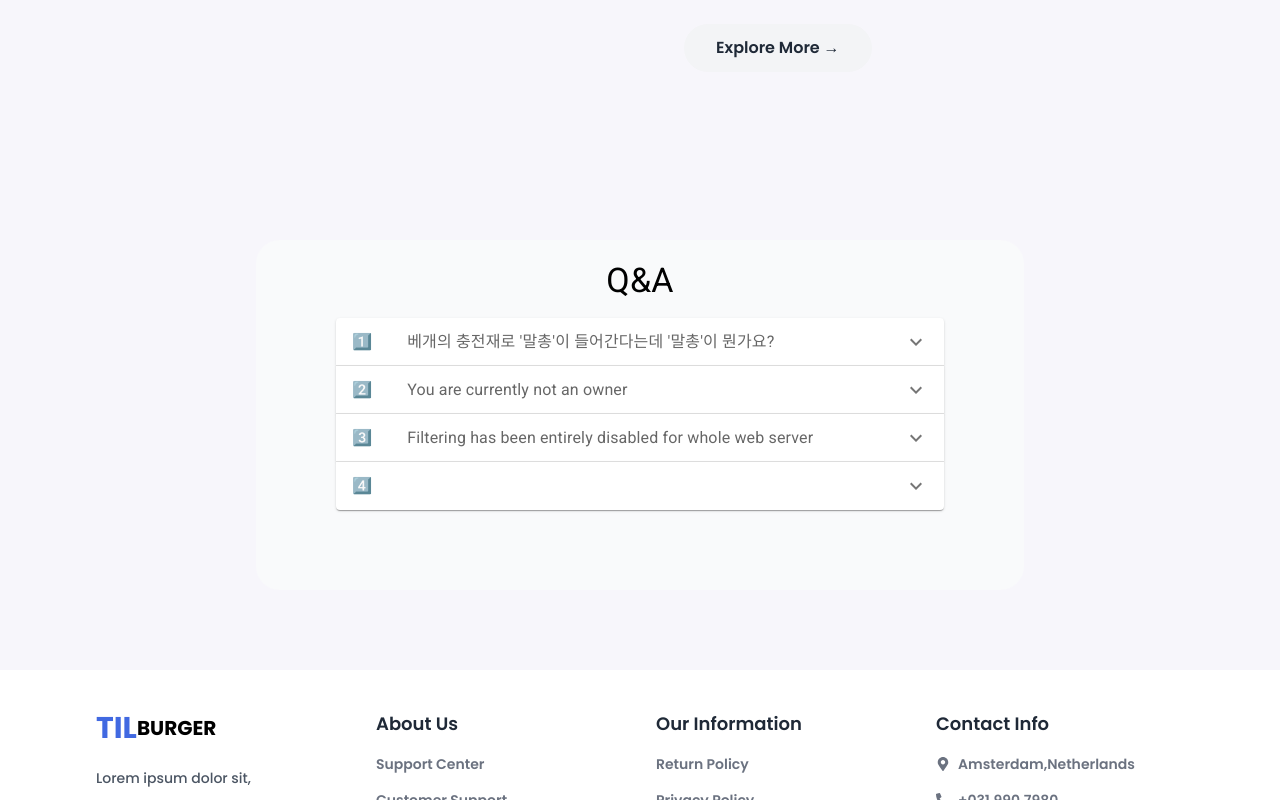
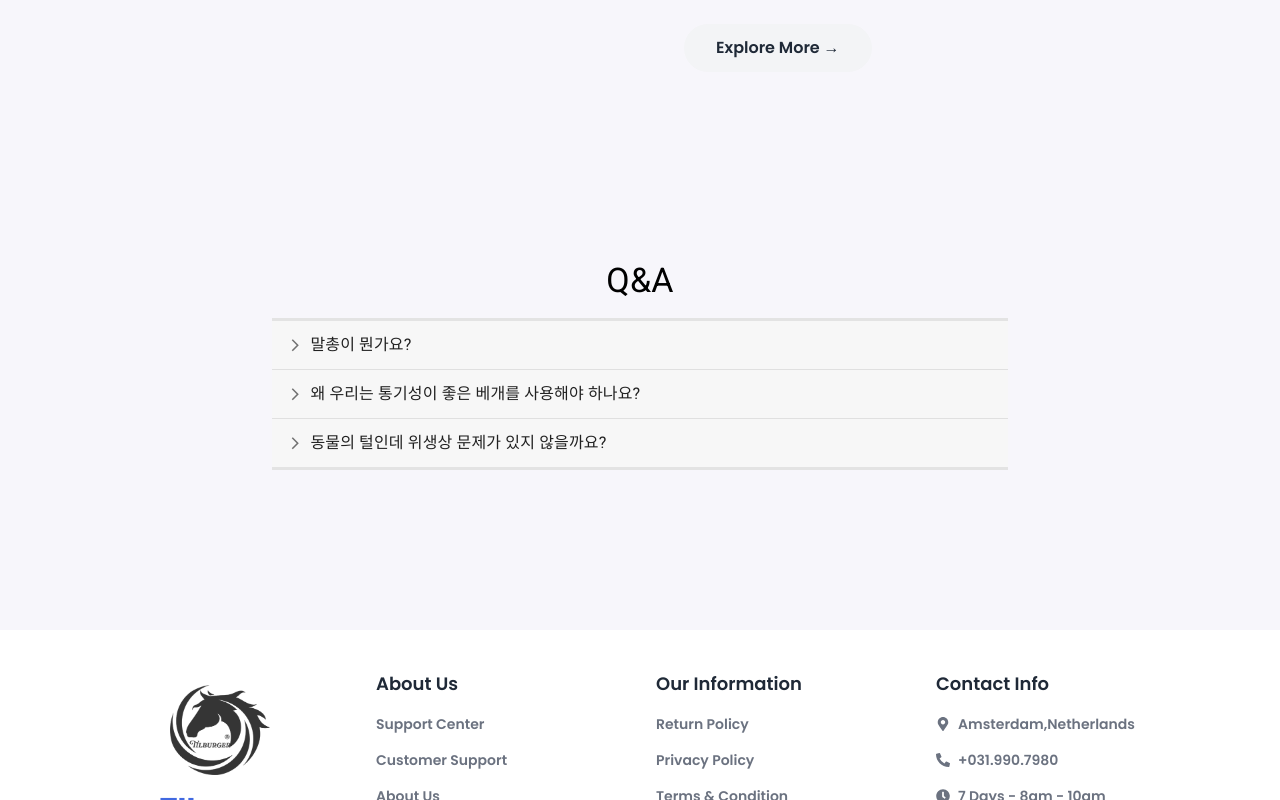
Before and after one commit to damoayo/tilburger, a Next.js app: page / in a window 1280 px wide. Shown: the part 2000-2800 px from the top of the page. Built offline with nearby package versions, Linux system fonts and the light colour scheme; what @mui/material-nextjs would draw is missing.

Commit message:
QNA와 Footer수정

```diff
--- a/components/Home/Footer/Footer.tsx
+++ b/components/Home/Footer/Footer.tsx
@@ -9,6 +9,7 @@ import {
   FaInstagram,
 } from "react-icons/fa";
 import Link from "next/link";
+import Image from "next/image";
 
 const Footer = () => {
   return (
@@ -16,18 +17,28 @@ const Footer = () => {
       <div className="w-[90%] mx-auto px-4 sm:px-6 lg:px-8">
         <div className="grid grid-cols-1 md:grid-cols-3 lg:grid-cols-4 gap-8">
           {/* Logo and description */}
-          <div>
+          <div className="flex flex-col items-center justify-center  space-y-4">
             {/* 로고 */}
+            <div>
+              {/* 로고 이미지 */}
+              <a href="#home">
+                <Image
+                  src="/images/logo1.png"
+                  priority
+                  alt="Logo"
+                  width={100}
+                  height={100}
+                />
+              </a>
+            </div>
             <h2 className="flex items-center text-xl md:text-1xl font-bold">
-              {/* <Image src="/logo1.png" priority alt="Logo" width={50} height={50} /> */}
-              {/* 로고 이미지 */}
               <span className="text-xl md:text-3xl text-[#4169e1]">TIL</span>
               BURGER {/* 로고 텍스트 */}
             </h2>
             {/* Description */}
-            <p className="mt-4 text-sm font-medium leading-[2rem] w-[80%] text-gray-600">
+            {/* <p className="mt-4 text-sm font-medium leading-[2rem] w-[80%] text-gray-600">
               Lorem ipsum dolor sit, consectetur . Lorem ipsum dolor sit .
-            </p>
+            </p> */}
           </div>
           {/* About us links */}
           <div>
--- a/components/Home/Navbar/Nav.tsx
+++ b/components/Home/Navbar/Nav.tsx
@@ -34,13 +34,12 @@ const Nav = ({ openNav }: Props) => {
     >
       <div className="flex items-center h-full justify-between w-[90%] xl:w-[80%] mx-auto ">
         {/* 로고 부분 */}
-        <h1 className="flex items-center text-xl md:text-1xl font-bold">
-          {/* <Image src="/logo1.png" priority alt="Logo" width={50} height={50} /> */}
-          {/* 로고 이미지 */}
-          <span className="text-xl md:text-3xl text-[#4169e1]">
-            TIL
-          </span>BURGER {/* 로고 텍스트 */}
-        </h1>
+        <a href="#home">
+          <h1 className="flex items-center text-xl md:text-1xl font-bold">
+            <span className="text-xl md:text-3xl text-[#4169e1]">TIL</span>
+            BURGER {/* 로고 텍스트 */}
+          </h1>
+        </a>
         {/* 네비게이션 링크 부분 (lg 사이즈 이상에서만 표시) */}
         <div className="hidden lg:flex items-center space-x-10">
           {navLinks.map((link) => {
--- a/components/Home/QNA/AccordionUsage.tsx
+++ b/components/Home/QNA/AccordionUsage.tsx
@@ -1,107 +1,136 @@
 "use client";
 import * as React from "react";
-import Accordion from "@mui/material/Accordion";
-import AccordionDetails from "@mui/material/AccordionDetails";
-import AccordionSummary from "@mui/material/AccordionSummary";
+import { styled } from "@mui/material/styles";
+import ArrowForwardIosSharpIcon from "@mui/icons-material/ArrowForwardIosSharp";
+import MuiAccordion, { AccordionProps } from "@mui/material/Accordion";
+import MuiAccordionSummary, {
+  AccordionSummaryProps,
+  accordionSummaryClasses,
+} from "@mui/material/AccordionSummary";
+import MuiAccordionDetails from "@mui/material/AccordionDetails";
 import Typography from "@mui/material/Typography";
-import ExpandMoreIcon from "@mui/icons-material/ExpandMore";
 
-export default function ControlledAccordions() {
+const Accordion = styled((props: AccordionProps) => (
+  <MuiAccordion disableGutters elevation={0} square {...props} />
+))(({ theme }) => ({
+  border: `1px solid ${theme.palette.divider}`,
+  "&:not(:last-child)": {
+    borderBottom: 0,
+  },
+  "&::before": {
+    display: "none",
+  },
+}));
+
+const AccordionSummary = styled((props: AccordionSummaryProps) => (
+  <MuiAccordionSummary
+    expandIcon={<ArrowForwardIosSharpIcon sx={{ fontSize: "0.9rem" }} />}
+    {...props}
+  />
+))(({ theme }) => ({
+  backgroundColor: "rgba(0, 0, 0, .03)",
+  flexDirection: "row-reverse",
+  [`& .${accordionSummaryClasses.expandIconWrapper}.${accordionSummaryClasses.expanded}`]:
+    {
+      transform: "rotate(90deg)",
+    },
+  [`& .${accordionSummaryClasses.content}`]: {
+    marginLeft: theme.spacing(1),
+  },
+  ...theme.applyStyles("dark", {
+    backgroundColor: "rgba(255, 255, 255, .05)",
+  }),
+}));
+
+const AccordionDetails = styled(MuiAccordionDetails)(({ theme }) => ({
+  padding: theme.spacing(2),
+  borderTop: "1px solid rgba(0, 0, 0, .125)",
+}));
+
+export default function CustomizedAccordions() {
   const [expanded, setExpanded] = React.useState<string | false>(false);
 
   const handleChange =
-    (panel: string) => (event: React.SyntheticEvent, isExpanded: boolean) => {
-      setExpanded(isExpanded ? panel : false);
+    (panel: string) => (event: React.SyntheticEvent, newExpanded: boolean) => {
+      setExpanded(newExpanded ? panel : false);
     };
 
   return (
-    <div>
+    <div style={{ fontFamily: "'Roboto', sans-serif" }}>
       <Typography variant="h4" sx={{ marginBottom: 2, textAlign: "center" }}>
         Q&A
       </Typography>
       <Accordion
         expanded={expanded === "panel1"}
         onChange={handleChange("panel1")}
+        sx={{
+          borderLeft: "none",
+          borderRight: "none",
+          borderTop: "3px solid #e3e3e3",
+        }}
       >
-        <AccordionSummary
-          expandIcon={<ExpandMoreIcon />}
-          aria-controls="panel1bh-content"
-          id="panel1bh-header"
-        >
-          <Typography component="span" sx={{ width: "10%", flexShrink: 0 }}>
-            1️⃣
-          </Typography>
-          <Typography component="span" sx={{ color: "text.secondary" }}>
-            베개의 충전재로 &#39;말총&#39;이 들어간다는데 &#39;말총&#39;이
-            뭔가요?
-          </Typography>
+        <AccordionSummary aria-controls="panel1d-content" id="panel1d-header">
+          <Typography component="span">말총이 뭔가요?</Typography>
         </AccordionSummary>
         <AccordionDetails>
           <Typography>
-            Lorem ipsum dolor sit! Lorem ipsum dolor sit  consectetur Lorem ipsum dolor sit! Lorem ipsum dolor sit  consectetur Lorem ipsum dolor sit! Lorem ipsum dolor sit  consectetur
+            말총은 말의 꼬리털로, 탄성이 뛰어나고 통기성이 우수하며 습기 조절
+            효과가 탁월해 고급 베개의 천연 충진재로 사용되어 머리의 온도를
+            적절히 유지해주는 기능을 합니다.
           </Typography>
         </AccordionDetails>
       </Accordion>
       <Accordion
         expanded={expanded === "panel2"}
         onChange={handleChange("panel2")}
+        sx={{ borderLeft: "none", borderRight: "none" }}
       >
-        <AccordionSummary
-          expandIcon={<ExpandMoreIcon />}
-          aria-controls="panel2bh-content"
-          id="panel2bh-header"
-        >
-          <Typography component="span" sx={{ width: "10%", flexShrink: 0 }}>
-            2️⃣
-          </Typography>
-          <Typography component="span" sx={{ color: "text.secondary" }}>
-            You are currently not an owner
+        <AccordionSummary aria-controls="panel2d-content" id="panel2d-header">
+          <Typography component="span">
+            왜 우리는 통기성이 좋은 베개를 사용해야 하나요?
           </Typography>
         </AccordionSummary>
         <AccordionDetails>
           <Typography>
-          Lorem ipsum dolor sit! Lorem ipsum dolor sit  consectetur Lorem ipsum dolor sit! Lorem ipsum dolor sit  consectetur Lorem ipsum dolor sit! Lorem ipsum dolor sit  consectetur
+            우리의 몸은 폐 뿐만 아니라 피부를 통해서도 호흡합니다. 700만개
+            이상의 모공을 통해 숨을 쉬며 몸 속의 노폐물을 배출합니다. 쾌적하고
+            편안함을 유지하기 위해서는 뛰어난 통기성으로 머리 주변의 공기를
+            순환시키는 베개위에서 자는 것이 중요합니다. 그리고 여러 실험 논문을
+            통해서 30~33도의 온도에서 숙면이 숙면에 도움이 된다는 것을 저희는
+            알게 되었습니다.{" "}
+            <a
+              href="https://www.koreascience.or.kr/article/JAKO200623659445585.pdf"
+              target="_blank"
+              rel="noreferrer"
+            >
+              - 관련논문 보기
+            </a>
           </Typography>
         </AccordionDetails>
       </Accordion>
       <Accordion
         expanded={expanded === "panel3"}
         onChange={handleChange("panel3")}
+        sx={{
+          borderLeft: "none",
+          borderRight: "none",
+          borderBottom: "3px solid #e3e3e3",
+        }}
       >
-        <AccordionSummary
-          expandIcon={<ExpandMoreIcon />}
-          aria-controls="panel3bh-content"
-          id="panel3bh-header"
-        >
-          <Typography component="span" sx={{ width: "10%", flexShrink: 0 }}>
-            3️⃣
-          </Typography>
-          <Typography component="span" sx={{ color: "text.secondary" }}>
-            Filtering has been entirely disabled for whole web server
+        <AccordionSummary aria-controls="panel3d-content" id="panel3d-header">
+          <Typography component="span">
+            동물의 털인데 위생상 문제가 있지 않을까요?
           </Typography>
         </AccordionSummary>
         <AccordionDetails>
           <Typography>
-          Lorem ipsum dolor sit! Lorem ipsum dolor sit  consectetur Lorem ipsum dolor sit! Lorem ipsum dolor sit  consectetur Lorem ipsum dolor sit! Lorem ipsum dolor sit  consectetur
-          </Typography>
-        </AccordionDetails>
-      </Accordion>
-      <Accordion
-        expanded={expanded === "panel4"}
-        onChange={handleChange("panel4")}
-      >
-        <AccordionSummary
-          expandIcon={<ExpandMoreIcon />}
-          aria-controls="panel4bh-content"
-          id="panel4bh-header"
-        >
-          <Typography component="span" sx={{ width: "10%", flexShrink: 0 }}>
-            4️⃣
-          </Typography>
-        </AccordionSummary>
-        <AccordionDetails>
-          <Typography>
-          Lorem ipsum dolor sit! Lorem ipsum dolor sit  consectetur Lorem ipsum dolor sit! Lorem ipsum dolor sit  consectetur Lorem ipsum dolor sit! Lorem ipsum dolor sit  consectetur
+            말꼬리 털은 오랜시간 세척과정과 살균과정을 거쳐서 가공되기 때문에
+            안심하고 사용하실 수 있습니다. <br /> 말총은 머리카락과 달리 털이
+            두껍고 탄성이 뛰어나기 때문에 머리를 지지하고 편안한 수면을
+            유도합니다. <br />
+            또한 말은 멸종 위기에 처한 종이 아닙니다. <br /> 말은 털 때문에
+            죽임을 당하지 않고, 말은 CITES나 USFWS의 통제를 받지 않기 때문에
+            안심하고 사용하실 수 있습니다.
           </Typography>
         </AccordionDetails>
       </Accordion>
--- a/components/Home/QNA/QNA.tsx
+++ b/components/Home/QNA/QNA.tsx
@@ -3,8 +3,8 @@ import AccordionUsage from "./AccordionUsage";
 
 const QNA = () => {
   return (
-    <div>
-      <div className="w-[60%] mx-auto mt-20 mb-20  border-2border pt-5 px-20 pb-20 rounded-3xl bg-gray-50">
+    <div id="qna">
+      <div className="w-[70%] mx-auto mt-20 mb-20  border-2border pt-5 px-20 pb-20 rounded-3xl ">
         <AccordionUsage />
       </div>
     </div>
--- a/constant/Constant.tsx
+++ b/constant/Constant.tsx
@@ -1,27 +1,22 @@
 export const navLinks = [
   {
     id: 1,
-    url: "#home",
-    label: "Home",
+    url: "#about",
+    label: "COMPANY",
   },
   {
     id: 2,
-    url: "#about",
-    label: "About",
+    url: "#",
+    label: "PRODUCT",
   },
   {
     id: 3,
     url: "#",
-    label: "Feature",
+    label: "SUSTAINABILITY",
   },
   {
     id: 4,
-    url: "#",
-    label: "Product",
-  },
-  {
-    id: 5,
-    url: "#",
-    label: "Contact",
+    url: "#qna",
+    label: "Q&A",
   },
 ];
```
